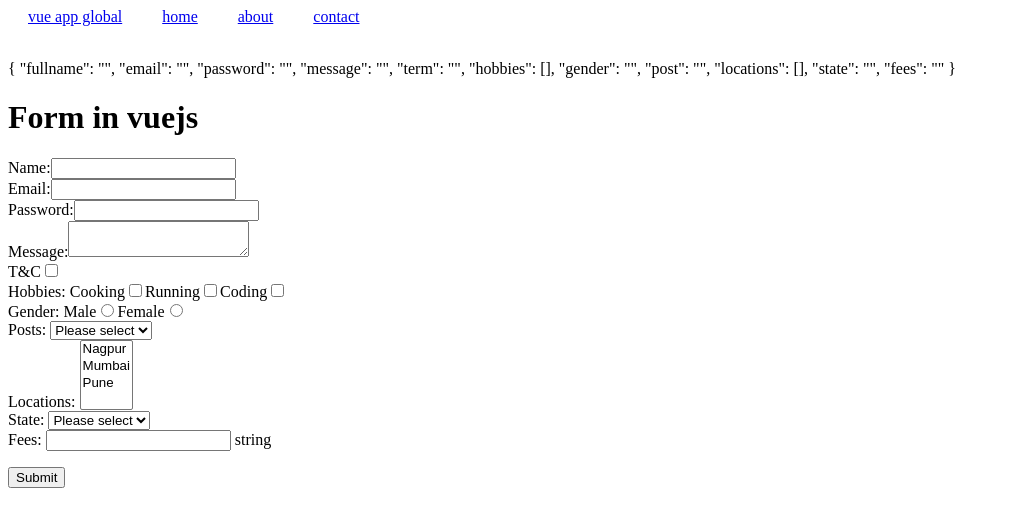
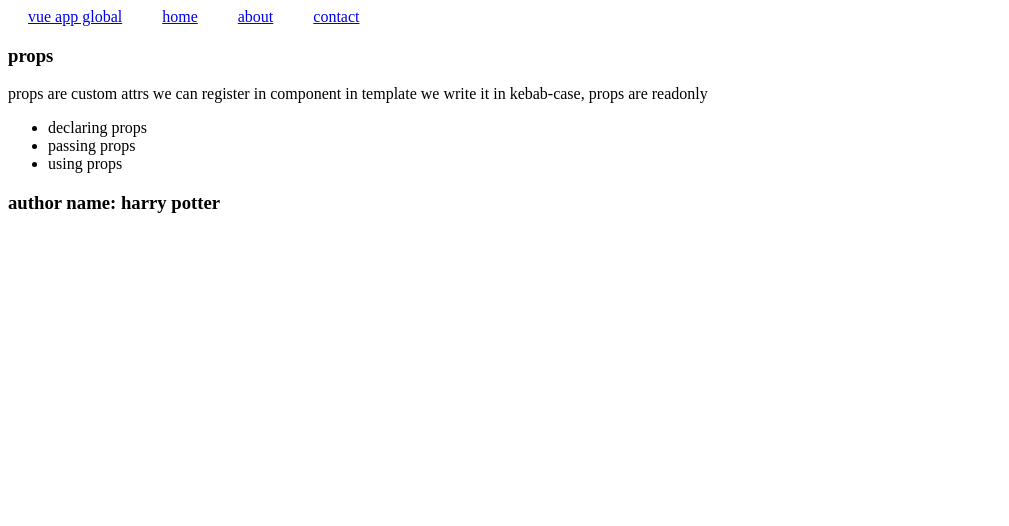
Before and after one commit to ycisir/vue-app, a Vue app: page / in a window 1280 px wide. Shown: the top 526 px of the page, without its empty margins (0-1009 px from the left). Built offline with nearby package versions, Linux system fonts and the light colour scheme.

Commit message:
props and props validation

```diff
--- a/src/App.vue
+++ b/src/App.vue
@@ -3,12 +3,39 @@ import HelloWorld from './components/HelloWorld.vue'
 import Hello from './components/Hello.vue'
 import { ref } from 'vue'
 import FormComponent from './components/FormComponent.vue';
-
+import PropsComponent from './components/PropsComponent.vue';
+import { Person } from './services/person';
 //text interpolation
 const on = false;
 
 // passing data using prop to another component
-const students = ref(['harry', 'hermoine', 'ron'])
+// const students = ref(['harry', 'hermoine', 'ron'])
+// const fullName = ref("");
+// const firsName = ref("jack");
+// const lastName = ref("sparrow");
+
+// setTimeout(()=>{
+//   // fullName.value = "Jack sparrow";
+//   firsName.value = "jack";
+//   lastName.value = "sparrow";
+// }, 3000)
+
+
+
+// binding multiple properties using object
+// const employee = {
+//   name: "jack",
+//   company: "microsoft"
+// }
+
+
+
+
+
+// custom class
+const person = new Person("harry", "potter");
+
+
 </script>
 
 <template>
@@ -21,12 +48,56 @@ const students = ref(['harry', 'hermoine', 'ron'])
   <!-- <Hello v-for="(student, i) in students" :key="i" :item="student" /> -->
 
 
-  <Hello />
+  <!-- <Hello /> -->
 
   <!-- global component example -->
   <!-- {{ on ? "dark mode" : "light mode" }} -->
 
-  <FormComponent />
+  <!-- <FormComponent /> -->
+
+
+
+  <!-- passing props  -->
+  <!-- statis prop -->
+   <!-- one way data flow -->
+  <!-- <PropsComponent fullName="Harry potter" />  -->
+
+  <!-- dynamic prop -->
+  <!-- <PropsComponent :first-name="firsName" :last-name="lastName" />  -->
+
+
+  <!-- prop validation -->
+   <!-- use colon if want to send number type in age -->
+    <!-- <PropsComponent full-name="Harry potter" :age="21" /> -->
+    <!-- <PropsComponent :age="21" /> -->
+
+
+    <!-- boolean casting -->
+  <!-- <PropsComponent :is-logout="true" /> -->
+
+
+  <!-- arr and objects -->
+   <!-- <PropsComponent :cities="['Nagpur', 'Mumbai', 'Pune']" /> -->
+   <!-- <PropsComponent :employee="{ name: 'harry', company: 'houghwarts' }" /> -->
+
+
+   <!-- binding multiple properties using object  -->
+   <!-- <PropsComponent v-bind="employee" /> -->
+
+
+
+
+   <!-- custom validator  -->
+  <!-- <PropsComponent name="harry" :age="99" /> -->
+
+
+
+
+  <!-- custom class  -->
+  <PropsComponent :author="person"  />
+
+
+
 
 </template>
 
--- /dev/null
+++ b/src/components/PropsComponent.vue
@@ -0,0 +1,147 @@
+<script setup>
+import { computed, ref } from 'vue';
+import { Person } from '@/services/person';
+
+// declaring props
+// const props = defineProps(["fullName"]);
+// const props = defineProps(["firstName", "lastName"]);
+// console.log(props.firstName)
+// console.log(props.lastName)
+// local data property but disconnected from future updates
+// const fname = ref(props.fullName);
+
+
+// computed property --> auto updates when prop changes
+// const fullName = computed(() => props.firstName+' '+props.lastName)
+// console.log(fullName)
+
+
+// prop validation
+// const props = defineProps({
+//     fullName: String,
+//     age: Number
+// });
+
+// const props = defineProps({
+//     fullName: {
+//         type: String,
+//         required: true,
+//         default: "John cena"
+//     },
+//     age: {
+//         type: Number,
+//         required: true
+//     }
+// });
+
+
+
+
+// boolean casting
+// const props = defineProps({
+//     isLogout: Boolean
+// })
+
+
+
+
+
+// arr and objects
+// const props = defineProps({
+//     cities: Array,
+//     employee: Object
+// })
+
+
+
+// binding multiple properties using object
+// const props = defineProps({
+//     name: String,
+//     company: String
+// })
+
+
+
+// custom validator
+// const props = defineProps({
+//     name: {
+//         type: String,
+//         // validator(propValue) {
+//         //     return ["harry", "hermoine", "ron", "ginny"].includes(propValue);
+//         // }
+//         validator:(propValue)=>["harry", "hermoine", "ron", "ginny"].includes(propValue),
+//     },
+//     age: {
+//         type: Number,
+//         // validator: (propValue)=> propValue>0,
+//         validator: (propValue)=> {
+//             if(propValue >= 18 && propValue <=30){
+//                 return true;
+//             }
+//             console.error("age should be between 18 and 30")
+//             return false;
+//         }
+//     }
+// })
+
+
+
+
+
+// custom class
+const props = defineProps({
+    author: Person,
+})
+
+</script>
+
+<template>
+    <h3>props</h3>
+    <p>props are custom attrs we can register in component in template we write it in kebab-case, props are readonly</p>
+    <ul>
+        <li>declaring props</li>
+        <li>passing props</li>
+        <li>using props</li>
+    </ul>
+
+    <!-- <h4>Name: {{ fullName }}</h4> -->
+    <!-- <h4>Name: {{ fullName }}</h4> -->
+
+
+    <!-- prop validation  -->
+     <!-- <h3>Name: {{ fullName }}, Age: {{ age+1 }}</h3> -->
+
+
+
+      <!-- boolean casting  -->
+       <!-- <h3>Logout: {{ isLogout }}</h3> -->
+
+
+       <!-- arr and objects -->
+        <!-- <h3 v-for="city in cities">city: {{ city }}</h3> -->
+        <!-- <h3>Name: {{ employee.name }}, company: {{ employee.company }}</h3> -->
+
+
+
+
+        <!-- binding multiple properties using object -->
+        <!-- <h3>Employee: {{ name }}, {{ company }}</h3> -->
+
+
+
+        <!-- custom validator  -->
+
+        <!-- <h3>Name: {{ name }}</h3> -->
+        <!-- <h3>Age: {{ age+4 }}</h3> -->
+        <!-- <h3>Age: {{ age }}</h3> -->
+
+
+
+
+
+        <!-- custom class  -->
+         <h3>author name: {{ author.firstName }} {{ author.lastName }}</h3>
+
+</template>
+
+<style scoped></style>
--- /dev/null
+++ b/src/services/person.js
@@ -0,0 +1,6 @@
+export class Person {
+    constructor(firstName, lastName) {
+        this.firstName = firstName;
+        this.lastName = lastName;
+    }
+}
```
